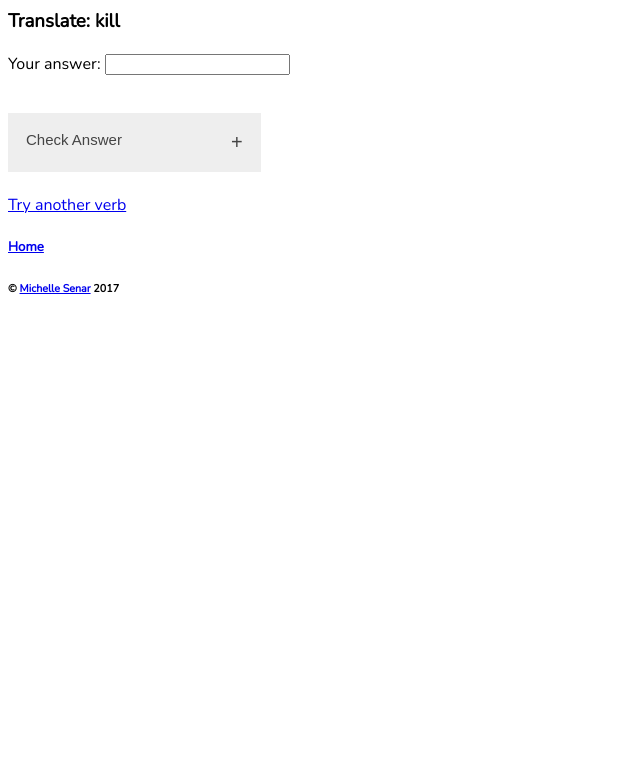
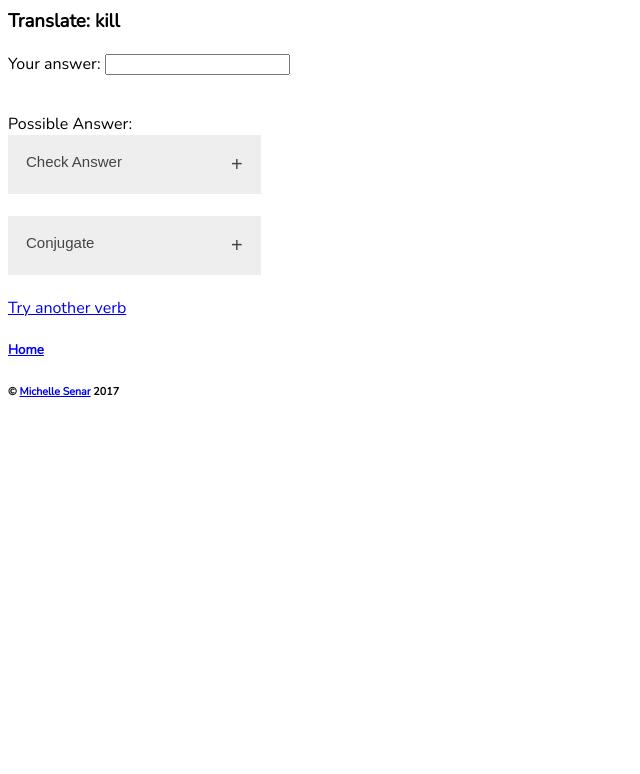
Before and after one commit to michellesenar/tagalog-verbs, a Django app: page /randomizer in a window 1280 px wide. Shown: the top 774 px of the page, without its empty margins (0-640 px from the left). Run offline with Django 3.2, Linux system fonts and the light colour scheme; data comes from the database, SQL or seed files in the repository.

Commit message:
Add verb conjugation to randomizer

```diff
--- a/src/verbs/models.py
+++ b/src/verbs/models.py
@@ -6,3 +6,6 @@ class Verb(models.Model):
     english = models.CharField(max_length=40)
     root = models.CharField(max_length=40)
     root_ascii = models.CharField(max_length=40)
+    actor_past = models.CharField(max_length=40, default="")
+    actor_present = models.CharField(max_length=40, default="")
+    actor_future = models.CharField(max_length=40, default="")
--- a/src/verbs/templates/verbs/randomizer.html
+++ b/src/verbs/templates/verbs/randomizer.html
@@ -9,9 +9,21 @@
 
 		{% for p in possible_answers %}
 			<br>
-			<button type="button" class="collapsible">Check Answer</button>
-			<div class="content">
-				<p>{{p.root}}</p>
+			Possible Answer:<br>
+			<div>
+				<button type="button" class="collapsible">Check Answer</button>
+				<div class="content">
+					<p>{{p.root}}</p>
+				</div>
+			</div>
+
+			<br>
+
+			<div>
+				<button type="button" class="collapsible">Conjugate</button>
+				<div class="content">
+					<p>{{p.actor_past}}, {{p.actor_present}}, {{p.actor_future}}</p>
+				</div>
 			</div>
 		{% endfor %}
 		<div>
```
Also changed, not shown: src/verbs/management/commands/build_verbs.py (+6 -1 lines), src/verbs/migrations/0002_verb_actor_future_verb_actor_past_verb_actor_present.py (added).
